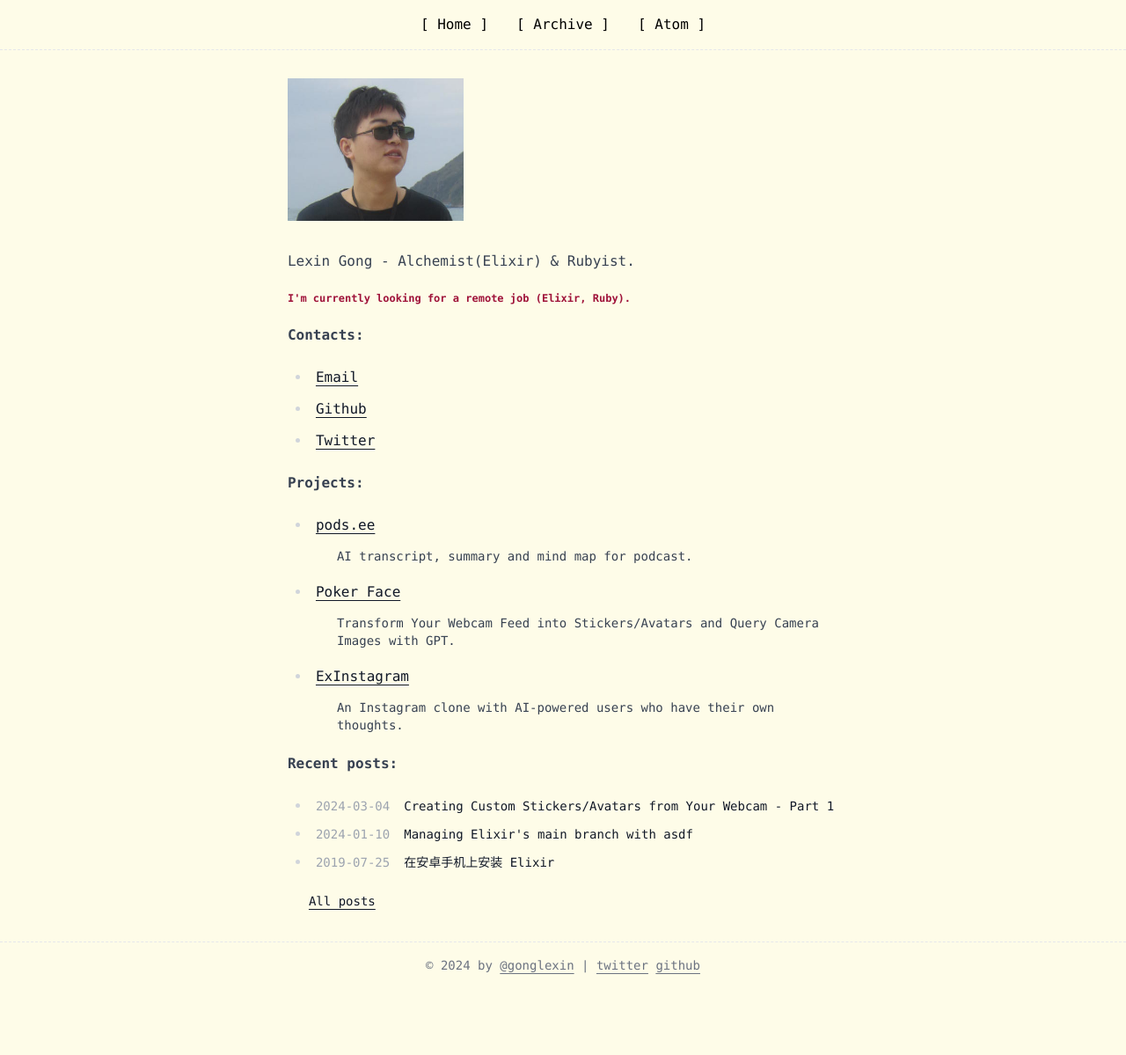
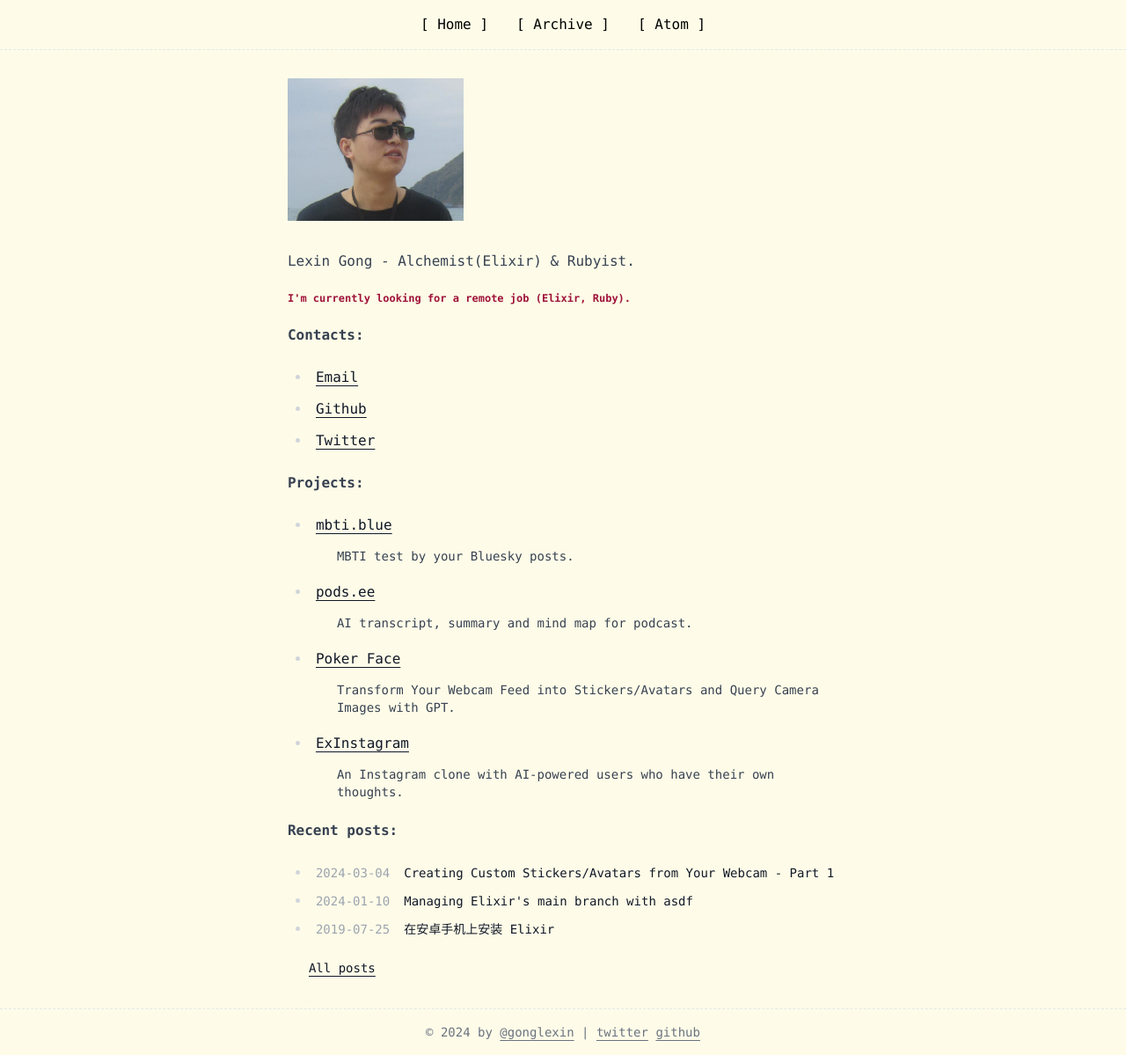
Before and after one commit to gonglexin/gonglexin.github.io, a Jekyll site: the page built from index.html, in a window 1280 px wide. Shown: the whole page at 88% size. Built offline with Jekyll 4.4.1, drawn with Linux system fonts in a browser that asks for light colours; nearby versions of some CDN libraries; before the commit the page ends 1123 px from its top, so only the background shows below that.

Commit message:
:zap: Add `mbti.blue` project

```diff
--- a/index.html
+++ b/index.html
@@ -17,6 +17,12 @@ layout: default
 
   <p class="font-bold">Projects:</p>
   <ul class="list-disc">
+    <li>
+      <a href="https://mbti.blue" target="_blank">mbti.blue</a>
+      <p class="text-sm pl-6">
+        MBTI test by your Bluesky posts.
+      </p>
+    </li>
     <li>
       <a href="https://pods.ee" target="_blank">pods.ee</a>
       <p class="text-sm pl-6">
```
